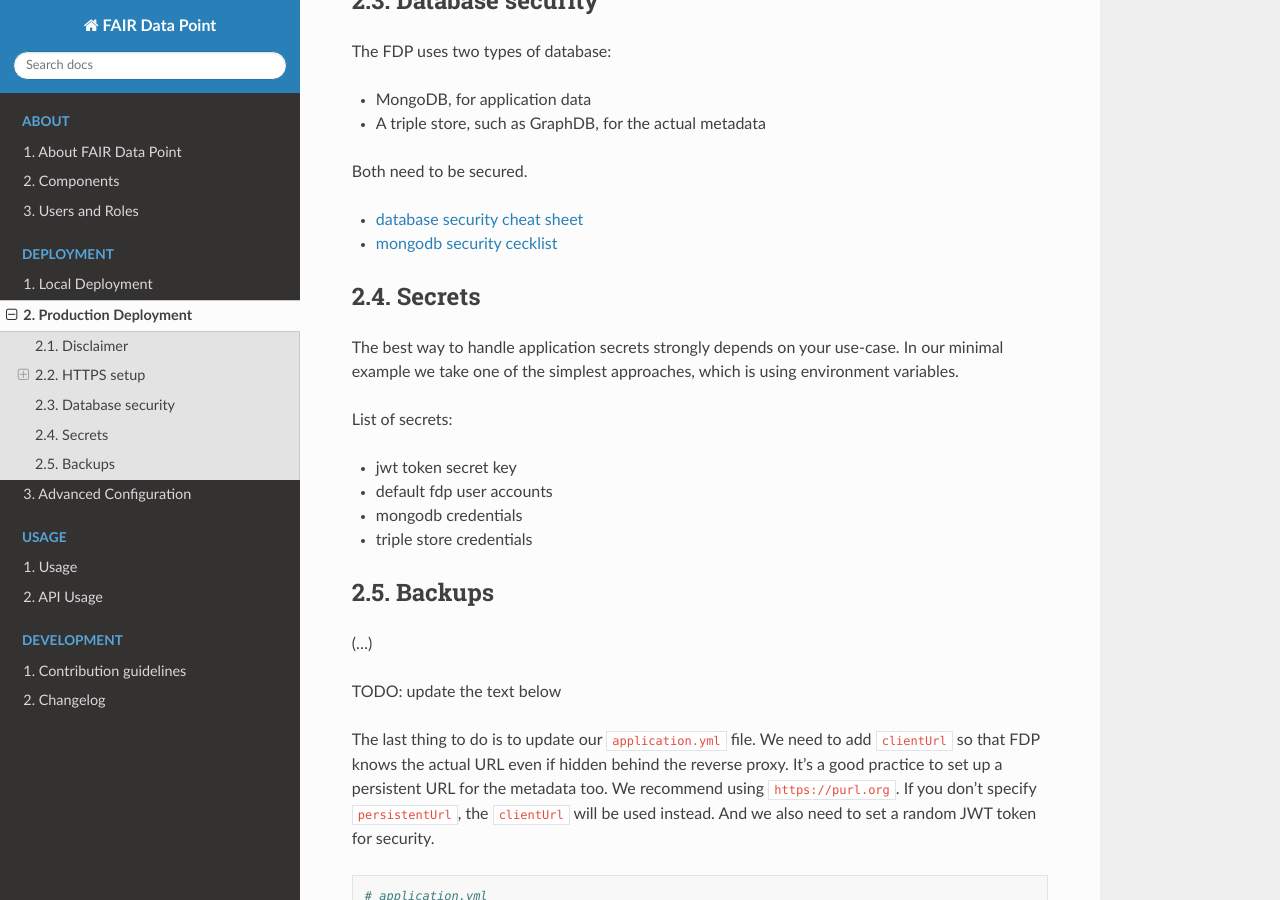
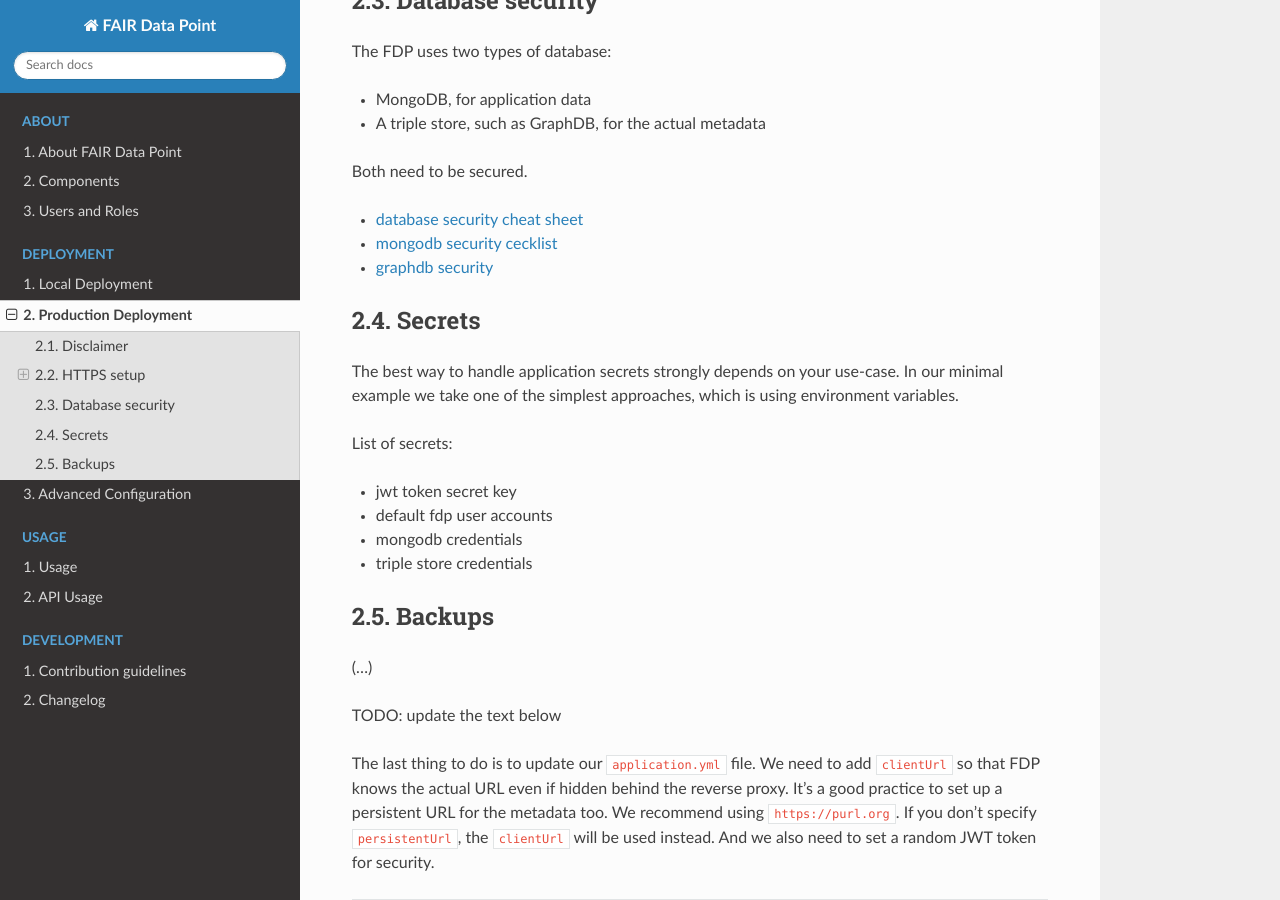
Before and after one commit to FAIRDataTeam/FAIRDataPoint-Docs, a Sphinx documentation site: the page built from docs/deployment/production-deployment.rst, in a window 1280 px wide and 900 px high, scrolled down 3193 px. Built offline with Sphinx 7.4.7 and the Read the Docs theme 3.1.0, drawn with Linux system fonts in a browser that asks for light colours.

Commit message:
add link to graphdb security setup docs

```diff
--- a/docs/deployment/production-deployment.rst
+++ b/docs/deployment/production-deployment.rst
@@ -126,6 +126,7 @@ Both need to be secured.
 
 - `database security cheat sheet`_
 - `mongodb security cecklist`_
+- `graphdb security`_
 
 Secrets
 =======
@@ -152,6 +153,7 @@ Backups
 .. .. _: https://cheatsheetseries.owasp.org/cheatsheets/Secrets_Management_Cheat_Sheet.html
 .. .. _: https://ubuntu.com/blog/what-is-system-hardening-definition-and-best-practices
 .. _mongodb security cecklist: https://www.mongodb.com/docs/manual/administration/security-checklist/
+.. _graphdb security: https://graphdb.ontotext.com/documentation/11.1/enabling-security.html
 .. _embedded web server: https://docs.spring.io/spring-boot/how-to/webserver.html#howto.webserver.configure-ssl
 .. _certbot: https://certbot.eff.org/instructions
 .. _Let's Encrypt: https://letsencrypt.org
```
